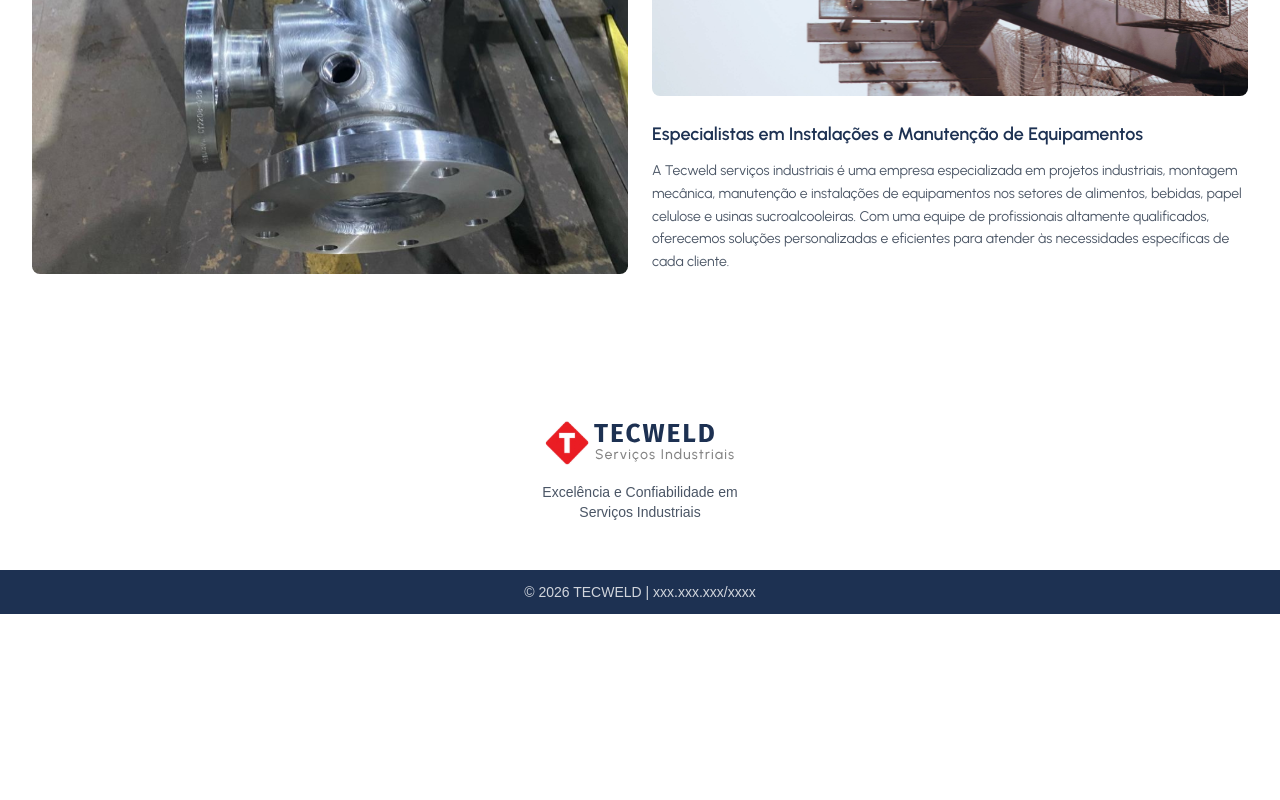
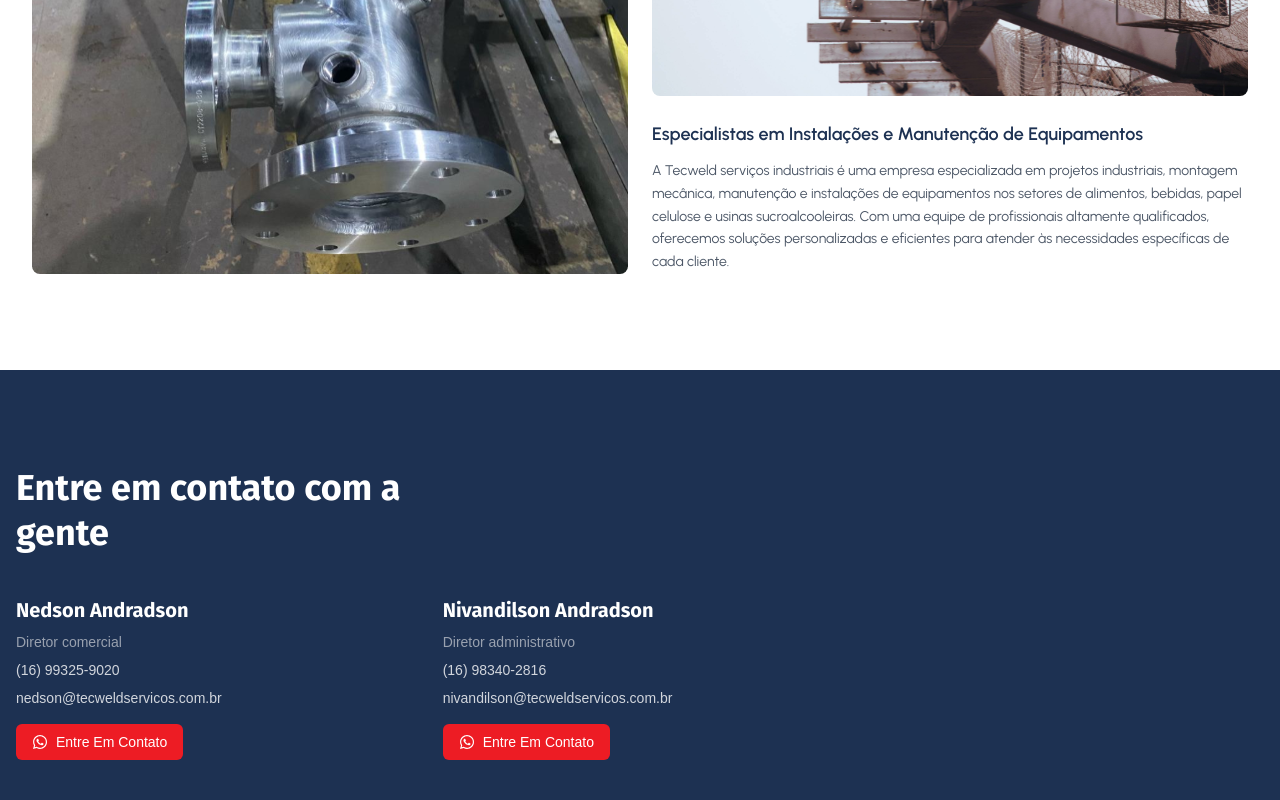
Before and after one commit to julioceno/tecweldservicos, a Next.js app: page / in a window 1280 px wide. Shown: the part 1512-2312 px from the top of the page. Before the commit the page ends 2126 px from the top, so only its background shows below. Built offline with nearby package versions, Linux system fonts and the light colour scheme.

Commit message:
feat: add Contact component for user inquiries and support

```diff
--- a/package.json
+++ b/package.json
@@ -11,7 +11,8 @@
   "dependencies": {
     "next": "16.1.1",
     "react": "19.2.3",
-    "react-dom": "19.2.3"
+    "react-dom": "19.2.3",
+    "react-icons": "^5.5.0"
   },
   "devDependencies": {
     "@tailwindcss/postcss": "^4",
--- a/src/app/page.tsx
+++ b/src/app/page.tsx
@@ -1,13 +1,18 @@
 import AboutUs from "@/components/AboutUs";
+import Contact from "@/components/Contact";
 import Hero from "@/components/Hero";
 import Services from "@/components/Services";
 
 export default function Home() {
   return (
-    <div className="max-w-7xl mx-auto px-4">
-      <Hero />
-      <Services />
-      <AboutUs />
+    <div>
+      <div className="max-w-7xl mx-auto px-4">
+        <Hero />
+        <Services />
+        <AboutUs />
+      </div>
+
+      <Contact />
     </div>
   );
 }
--- /dev/null
+++ b/src/components/Contact.tsx
@@ -0,0 +1,70 @@
+import { FaWhatsapp } from "react-icons/fa";
+
+interface ContactCardProps {
+  name: string;
+  role: string;
+  phone: string;
+  email: string;
+  whatsappLink: string;
+}
+
+function ContactCard({
+  name,
+  role,
+  phone,
+  email,
+  whatsappLink,
+}: ContactCardProps) {
+  return (
+    <div className="flex flex-col gap-2">
+      <h3 className="text-xl font-bold text-white font-fira-sans">{name}</h3>
+      <p className="text-gray-400 text-sm">{role}</p>
+      <p className="text-gray-300 text-sm">{phone}</p>
+      <p className="text-gray-300 text-sm">{email}</p>
+      <a
+        href={whatsappLink}
+        target="_blank"
+        rel="noopener noreferrer"
+        className="inline-flex items-center gap-2 bg-main hover:bg-red-700 text-white text-sm font-medium px-4 py-2 rounded-md mt-2 w-fit transition-colors"
+      >
+        <FaWhatsapp className="w-4 h-4" />
+        Entre Em Contato
+      </a>
+    </div>
+  );
+}
+
+export default function Contact() {
+  const contacts = [
+    {
+      name: "Nedson Andradson",
+      role: "Diretor comercial",
+      phone: "(16) 99325-9020",
+      email: "nedson@tecweldservicos.com.br",
+      whatsappLink: "https://wa.me/5516993259020",
+    },
+    {
+      name: "Nivandilson Andradson",
+      role: "Diretor administrativo",
+      phone: "(16) 98340-2816",
+      email: "nivandilson@tecweldservicos.com.br",
+      whatsappLink: "https://wa.me/5516983402816",
+    },
+  ];
+
+  return (
+    <section className="py-16 md:py-24 bg-secondary">
+      <div className="container mx-auto max-w-7xl px-auto px-4">
+        <h2 className="text-3xl md:text-4xl font-bold text-white font-fira-sans leading-tight mb-10 max-w-md">
+          Entre em contato com a gente
+        </h2>
+
+        <div className="grid grid-cols-1 md:grid-cols-2 lg:grid-cols-3 gap-8">
+          {contacts.map((contact, index) => (
+            <ContactCard key={index} {...contact} />
+          ))}
+        </div>
+      </div>
+    </section>
+  );
+}
```
Also changed, not shown: 1 other file (tests, documents, lock files or other folders).
